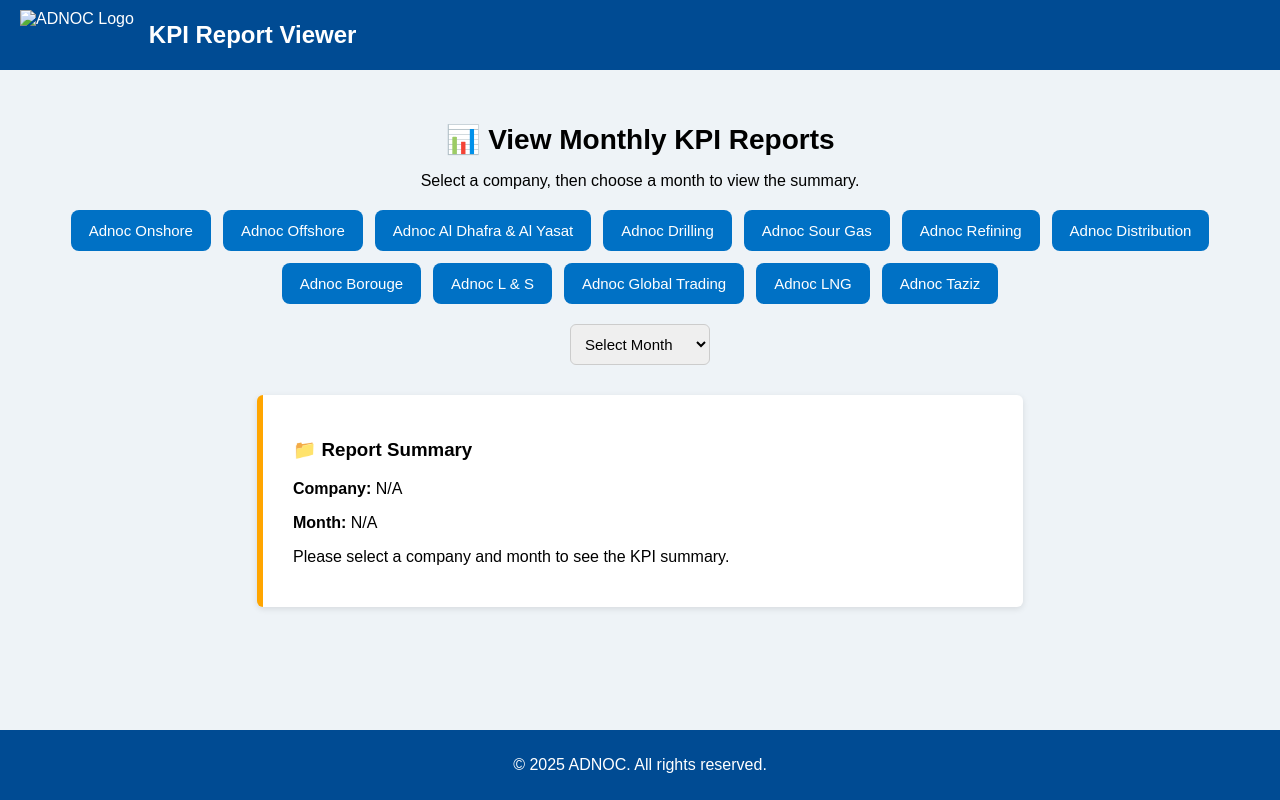
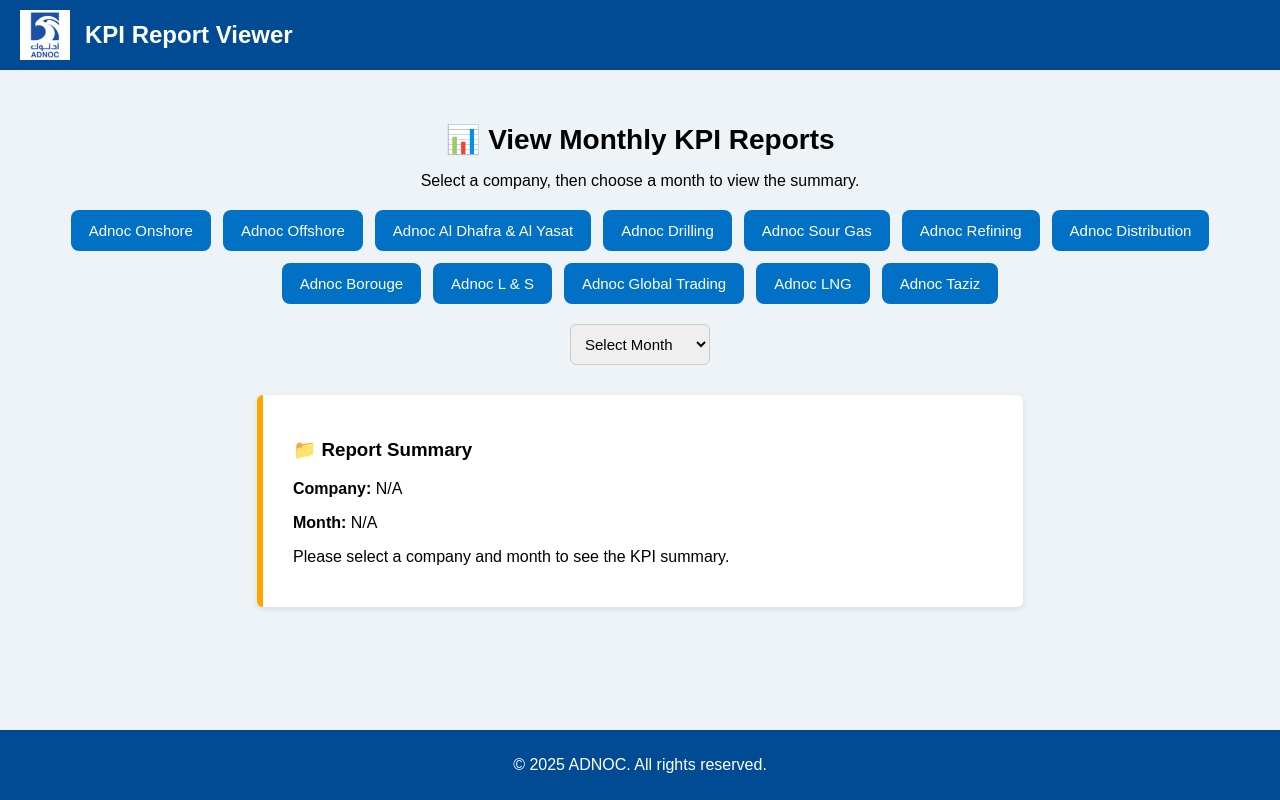
Before and after one commit to anram61/Adnoc_KPI_Reports, a plain HTML site: page index.html in a window 1280 px wide. Drawn offline with Linux system fonts and the light colour scheme.

Commit message:
Update index.html

```diff
--- a/index.html
+++ b/index.html
@@ -8,7 +8,7 @@
 </head>
 <body>
   <header>
-    <img src="assets/adnoc-logo" alt="ADNOC Logo" class="logo"/>
+    <img src="assets/adnoc-logo.png" alt="ADNOC Logo" class="logo"/>
     <h1>KPI Report Viewer</h1>
   </header>
 
```
